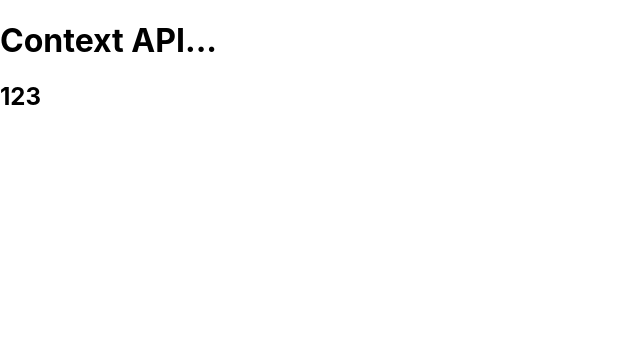
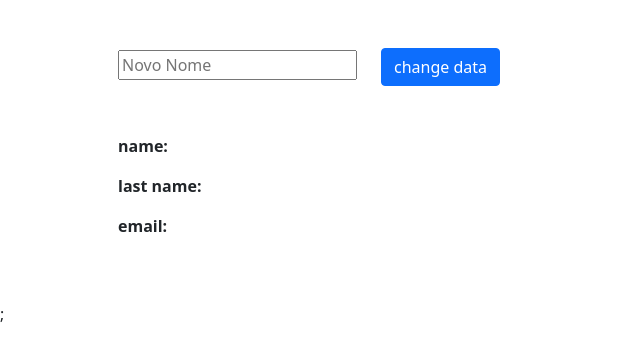
Before and after one commit to V1ctorW1ll1an/estudo-react-hooks, a React (Vite) app in the folder iniciando-hooks/: page / in a window 1280 px wide. Shown: the top 360 px of the page, without its empty margins (0-640 px from the left). Built offline with nearby package versions, Linux system fonts and the light colour scheme.

Commit message:
alterando valores com a context api

```diff
--- a/iniciando-hooks/package.json
+++ b/iniciando-hooks/package.json
@@ -7,6 +7,7 @@
     "preview": "vite preview"
   },
   "dependencies": {
+    "bootstrap": "^5.1.3",
     "react": "^17.0.2",
     "react-dom": "^17.0.2"
   },
--- a/iniciando-hooks/src/App.tsx
+++ b/iniciando-hooks/src/App.tsx
@@ -1,11 +1,14 @@
 import "./App.css";
 import { UseContextLearn } from "./components/UseContextLearn";
+import { GlobalContext } from "./context";
 
 function App(): JSX.Element {
     return (
-        <div>
-            <UseContextLearn />
-        </div>
+        <GlobalContext>
+            <div>
+                <UseContextLearn />
+            </div>
+        </GlobalContext>
     );
 }
 
--- a/iniciando-hooks/src/components/UseContextLearn.tsx
+++ b/iniciando-hooks/src/components/UseContextLearn.tsx
@@ -1,17 +1,46 @@
-import { useContext } from "react";
-import { DataContext, IState } from "../context/dataContext";
+import { useContext, useState } from "react";
+import { UserContext } from "../context/user/context";
+import _ from "lodash";
 
-interface IUseContextProps {
-    counter?: number;
-}
+const UseContextLearn = (): JSX.Element => {
+    const { state, setState } = useContext(UserContext);
+    const [name, setName] = useState<string>("");
 
-const UseContextLearn = (props: IUseContextProps): JSX.Element => {
-    const currentContext: IState = useContext<IState>(DataContext);
+    function handleEditName() {
+        setState({
+            ...state,
+            name,
+        });
+    }
 
     return (
-        <div>
-            <h1>{currentContext.text}</h1>
-            <h2>{currentContext.number}</h2>
+        <div className="container p-5">
+            <input
+                type="text"
+                placeholder="Novo Nome"
+                onChange={(e: React.ChangeEvent<HTMLInputElement>) =>
+                    setName(e.target.value)
+                }
+            />
+
+            <button onClick={handleEditName} className="btn btn-primary ms-4">
+                change data
+            </button>
+
+            <div className="mt-5">
+                <p>
+                    <strong>name: </strong>
+                    <span>{state.name}</span>
+                </p>
+                <p>
+                    <strong>last name: </strong>
+                    <span>{state.lastName}</span>
+                </p>
+                <p>
+                    <strong>email: </strong>
+                    <span>{state.email}</span>
+                </p>
+            </div>
         </div>
     );
 };
--- a/iniciando-hooks/src/context/dataContext.ts
+++ /dev/null
@@ -1,14 +0,0 @@
-import { createContext } from "react";
-export interface IState {
-    number: number;
-    text: string;
-}
-
-const state: IState = {
-    number: 123,
-    text: "Context API...",
-};
-
-const DataContext = createContext<IState>(state);
-
-export { state, DataContext };
--- /dev/null
+++ b/iniciando-hooks/src/context/index.tsx
@@ -0,0 +1,21 @@
+import { FunctionComponent } from "react";
+import { UserContextProvider } from "./user/context";
+
+interface IIndexProps {
+    children: JSX.Element;
+}
+
+const GlobalContext: FunctionComponent<IIndexProps> = (
+    props: IIndexProps
+): JSX.Element => {
+    return (
+        // <> é uma abreviação para React.Fragment permitindo que você tenha
+        // vários elementos superiores sem envolver mais HTML.
+        // ou seja, é uma tag que vc não quer que aparece no seu html
+        <>
+            <UserContextProvider>{props.children}</UserContextProvider>;
+        </>
+    );
+};
+
+export { GlobalContext };
--- /dev/null
+++ b/iniciando-hooks/src/context/user/context.tsx
@@ -0,0 +1,44 @@
+import { createContext, FunctionComponent, useState } from "react";
+
+interface IUser {
+    name: string;
+    lastName: string;
+    email: string;
+}
+
+interface PropsUserContext {
+    state: IUser;
+    setState: React.Dispatch<React.SetStateAction<IUser>>;
+}
+
+interface IContextProviderProps {
+    children: JSX.Element;
+}
+
+const INITIAL_STATE = {
+    state: {
+        name: "",
+        lastName: "",
+        email: "",
+    },
+    setState: () => {}, //função de inicialização
+};
+
+const UserContext = createContext<PropsUserContext>(INITIAL_STATE);
+
+const UserContextProvider: FunctionComponent<IContextProviderProps> = (
+    props: IContextProviderProps
+) => {
+    const [state, setState] = useState<IUser>(INITIAL_STATE.state);
+    return (
+        <UserContext.Provider
+            value={{
+                state,
+                setState,
+            }}
+        >
+            {props.children}
+        </UserContext.Provider>
+    );
+};
+export { UserContextProvider, UserContext };
--- a/iniciando-hooks/src/main.tsx
+++ b/iniciando-hooks/src/main.tsx
@@ -2,13 +2,11 @@ import React from "react";
 import ReactDOM from "react-dom";
 import "./index.css";
 import App from "./App";
-import { DataContext, state } from "./context/dataContext";
+import "bootstrap/dist/css/bootstrap.css";
 
 ReactDOM.render(
     <React.StrictMode>
-        <DataContext.Provider value={state}>
-            <App />
-        </DataContext.Provider>
+        <App />
     </React.StrictMode>,
     document.getElementById("root")
 );
```
Also changed, not shown: 1 other file (tests, documents, lock files or other folders).
